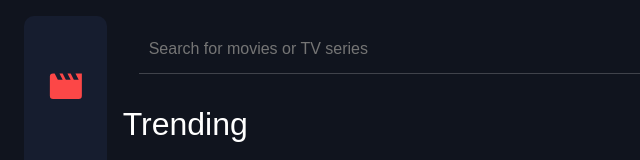
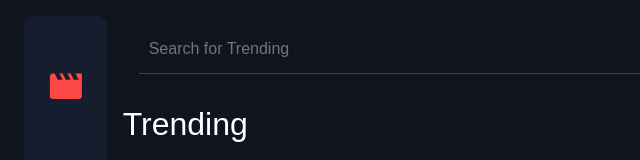
Before and after one commit to MorganBare/Entertainment-App, a React (Create React App) app in the folder frontend/: page / in a window 1280 px wide. Shown: the top 160 px of the page, without its empty margins (0-640 px from the left). Built offline with nearby package versions, Linux system fonts and the light colour scheme; no server answers; some icons are missing.

Commit message:
Passed title prop to make the placeholder dynamic

```diff
--- a/frontend/src/Components/Hero/Hero.jsx
+++ b/frontend/src/Components/Hero/Hero.jsx
@@ -9,7 +9,7 @@ const Hero = ({ movies, title }) => {
 
   return (
     <HeroContainer>
-      <Search search={search} setSearch={setSearch} />
+      <Search title={title} search={search} setSearch={setSearch} />
       <section>
         <Info
           padding=".5em 0"
--- a/frontend/src/Components/Search/Search.jsx
+++ b/frontend/src/Components/Search/Search.jsx
@@ -2,14 +2,14 @@ import React from "react";
 import { SearchContainer, SearchInput } from "./Search.styled.js";
 import { ReactComponent as SearchIcon } from "../../assets/icon-search.svg";
 
-const Search = ({ search, setSearch }) => {
+const Search = ({ title, search, setSearch }) => {
   return (
     <SearchContainer>
       <SearchIcon />
       <SearchInput
         value={search}
         onChange={(e) => setSearch(e.target.value)}
-        placeholder="Search for movies or TV series"
+        placeholder={`Search for ${title}`}
         type="text"
         name=""
         id=""
```
